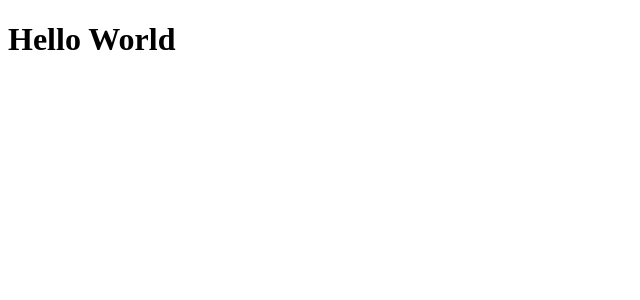
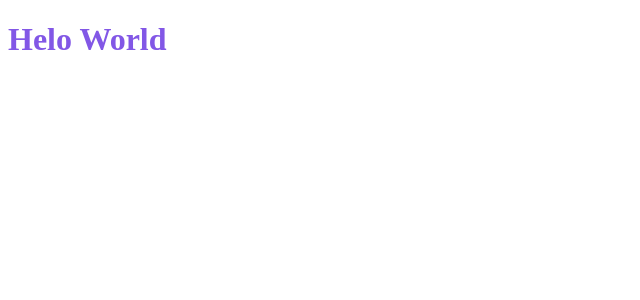
Before and after one commit to brunojuwer/dtmoney-rocketseat, a React (Create React App) app: page / in a window 1280 px wide. Shown: the top 300 px of the page, without its empty margins (0-640 px from the left). Built offline with nearby package versions, Linux system fonts and the light colour scheme.

Commit message:
Add Styled Components

```diff
--- a/src/App.tsx
+++ b/src/App.tsx
@@ -1,7 +1,14 @@
+import styled from 'styled-components'
+
 export function App() {
   return (
     <div className="App">
-     <h1>Hello World</h1>
+     <Title>Helo World</Title>
     </div>
   );
 }
+
+const Title = styled.h1`
+  color: #8257e6;
+  font: 62px;
+`
```
Also changed, not shown: package.json (+4 -4 lines), 1 other file (tests, documents, lock files or other folders).
